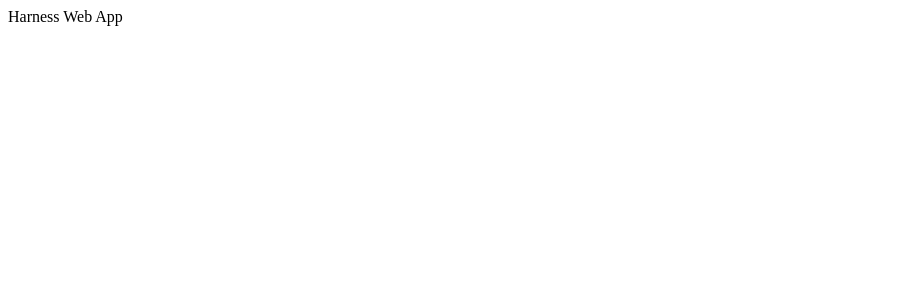
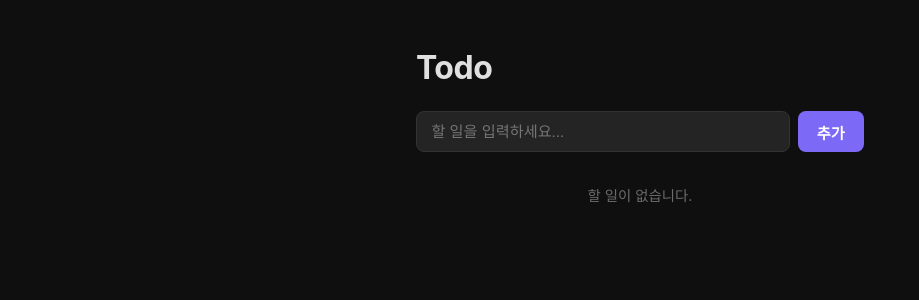
Before and after one commit to bodhi144/harness, a React (Vite) app: page / in a window 1280 px wide. Shown: the top 300 px of the page, without its empty margins (0-919 px from the left). Built offline with nearby package versions, Linux system fonts and the light colour scheme.

Commit message:
feat(pages): add TodoPage and wire up app

```diff
--- /dev/null
+++ b/src/index.css
@@ -0,0 +1,15 @@
+*, *::before, *::after {
+  box-sizing: border-box;
+  margin: 0;
+  padding: 0;
+}
+
+body {
+  background: #0f0f0f;
+  font-family: -apple-system, BlinkMacSystemFont, 'Segoe UI', sans-serif;
+  min-height: 100vh;
+}
+
+input:focus {
+  border-color: #7c6af7 !important;
+}
--- a/src/main.tsx
+++ b/src/main.tsx
@@ -1,8 +1,11 @@
 import React from 'react'
 import ReactDOM from 'react-dom/client'
 
+import './index.css'
+import { TodoPage } from './pages/TodoPage'
+
 ReactDOM.createRoot(document.getElementById('root')!).render(
   <React.StrictMode>
-    <div>Harness Web App</div>
+    <TodoPage />
   </React.StrictMode>
 )
--- /dev/null
+++ b/src/pages/TodoPage.tsx
@@ -0,0 +1,56 @@
+import { useState } from 'react'
+
+import { TodoForm } from '../components/TodoForm'
+import { TodoList } from '../components/TodoList'
+import { load, save, addTodo, toggleTodo, deleteTodo } from '../lib/todo-store'
+
+export function TodoPage() {
+  const [todos, setTodos] = useState(load)
+
+  const mutate = (next: ReturnType<typeof load>) => {
+    setTodos(next)
+    save(next)
+  }
+
+  const handleAdd = (text: string) => mutate(addTodo(todos, text))
+  const handleToggle = (id: string) => mutate(toggleTodo(todos, id))
+  const handleDelete = (id: string) => mutate(deleteTodo(todos, id))
+
+  const remaining = todos.filter(t => !t.done).length
+
+  return (
+    <div
+      style={{
+        maxWidth: '480px',
+        margin: '3rem auto',
+        padding: '0 1rem',
+      }}
+    >
+      <h1
+        style={{
+          color: '#e0e0e0',
+          fontSize: '2rem',
+          fontWeight: 700,
+          marginBottom: '1.5rem',
+          letterSpacing: '-0.5px',
+        }}
+      >
+        Todo
+      </h1>
+      <TodoForm onAdd={handleAdd} />
+      <TodoList todos={todos} onToggle={handleToggle} onDelete={handleDelete} />
+      {todos.length > 0 && (
+        <p
+          style={{
+            color: '#6b6b6b',
+            fontSize: '0.8rem',
+            marginTop: '1rem',
+            textAlign: 'right',
+          }}
+        >
+          {remaining}개 남음
+        </p>
+      )}
+    </div>
+  )
+}
```
